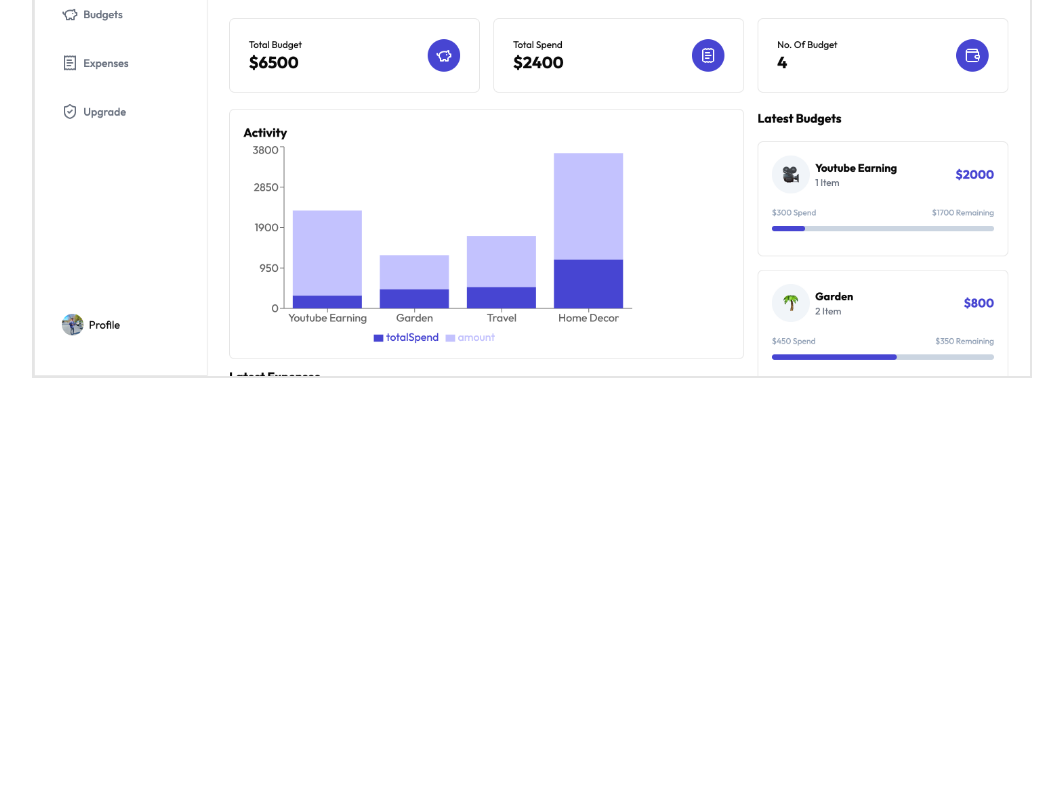
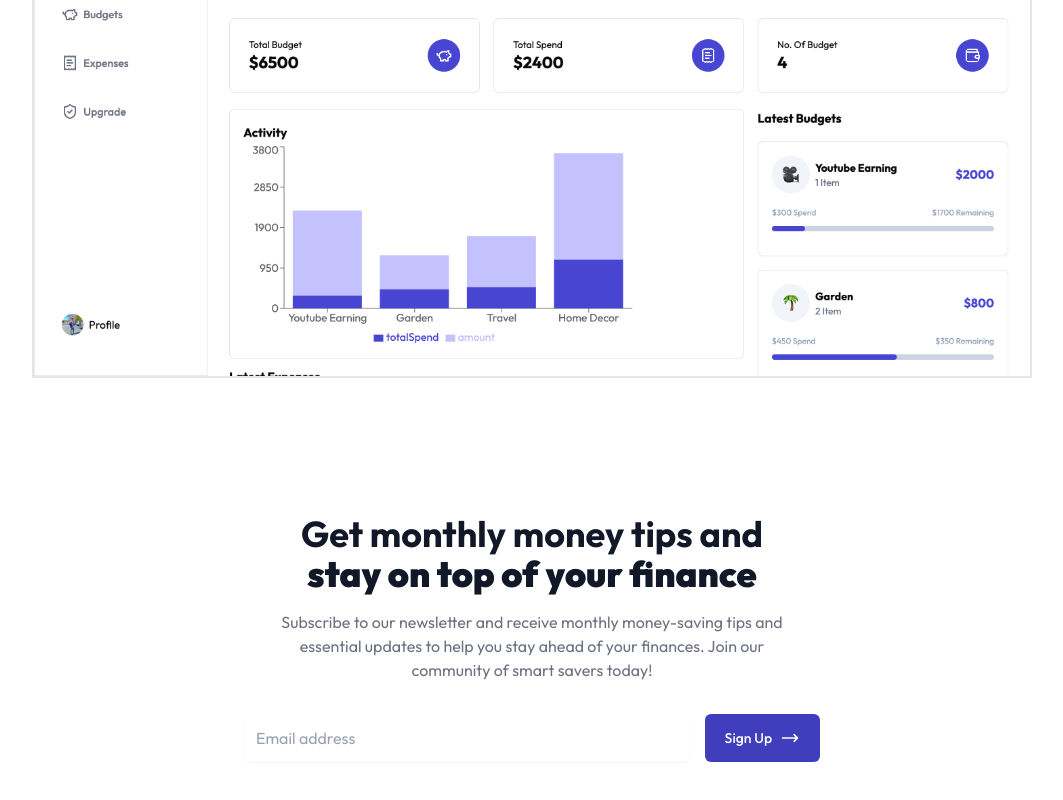
Before and after one commit to MohdFahad1/expense-tracker, a Next.js app: page / in a window 1280 px wide. Shown: the part 640-1440 px from the top of the page, without its empty margins (108-1171 px from the left). Before the commit the page ends 1018 px from the top, so only its background shows below. Built offline with nearby package versions, Linux system fonts and the light colour scheme.

Commit message:
feat: added newsletter

```diff
--- a/src/_components/Hero.jsx
+++ b/src/_components/Hero.jsx
@@ -29,7 +29,7 @@ const Hero = () => {
             </div>
           </div>
         </div>
-        <div className="flex justify-center items-center  px-5 md:px-0">
+        <div className="flex justify-center items-center  px-5 md:px-0 pb-10">
           <Image
             src={"/dashboard.png"}
             alt="dashboard"
--- /dev/null
+++ b/src/_components/Newsletter.jsx
@@ -0,0 +1,61 @@
+import React from "react";
+
+const Newsletter = () => {
+  return (
+    <>
+      <section>
+        <div className="p-8 md:p-12 lg:px-16 lg:py-24">
+          <div className="mx-auto max-w-lg text-center">
+            <h2 className="text-2xl font-bold text-gray-900 md:text-4xl">
+              Get monthly money tips and <br />
+              <strong>stay on top of your finance</strong>
+            </h2>
+
+            <p className="hidden text-gray-500 sm:mt-4 sm:block">
+              Subscribe to our newsletter and receive monthly money-saving tips
+              and essential updates to help you stay ahead of your finances.
+              Join our community of smart savers today!
+            </p>
+          </div>
+
+          <div className="mx-auto mt-8 max-w-xl">
+            <div className="sm:flex sm:gap-4">
+              <div className="sm:flex-1">
+                <label htmlFor="email" className="sr-only">
+                  Email
+                </label>
+
+                <input
+                  type="email"
+                  placeholder="Email address"
+                  className="w-full rounded-md border-gray-200 bg-white p-3 text-gray-700 shadow-sm transition focus:border-white focus:outline-none focus:ring focus:ring-[#413EBD]"
+                />
+              </div>
+
+              <button className="group mt-4 flex w-full items-center justify-center gap-2 rounded-md bg-[#413EBD] px-5 py-3 text-white transition focus:outline-none focus:ring  sm:mt-0 sm:w-auto">
+                <span className="text-sm font-medium"> Sign Up </span>
+
+                <svg
+                  className="size-5 rtl:rotate-180"
+                  xmlns="http://www.w3.org/2000/svg"
+                  fill="none"
+                  viewBox="0 0 24 24"
+                  stroke="currentColor"
+                >
+                  <path
+                    strokeLinecap="round"
+                    strokeLinejoin="round"
+                    strokeWidth="2"
+                    d="M17 8l4 4m0 0l-4 4m4-4H3"
+                  />
+                </svg>
+              </button>
+            </div>
+          </div>
+        </div>
+      </section>
+    </>
+  );
+};
+
+export default Newsletter;
--- a/src/app/page.js
+++ b/src/app/page.js
@@ -1,5 +1,6 @@
 import Header from "@/_components/Header";
 import Hero from "@/_components/Hero";
+import Newsletter from "@/_components/Newsletter";
 import { Button } from "@/components/ui/button";
 
 export default function Home() {
@@ -7,6 +8,7 @@ export default function Home() {
     <>
       <Header />
       <Hero />
+      <Newsletter />
     </>
   );
 }
```
